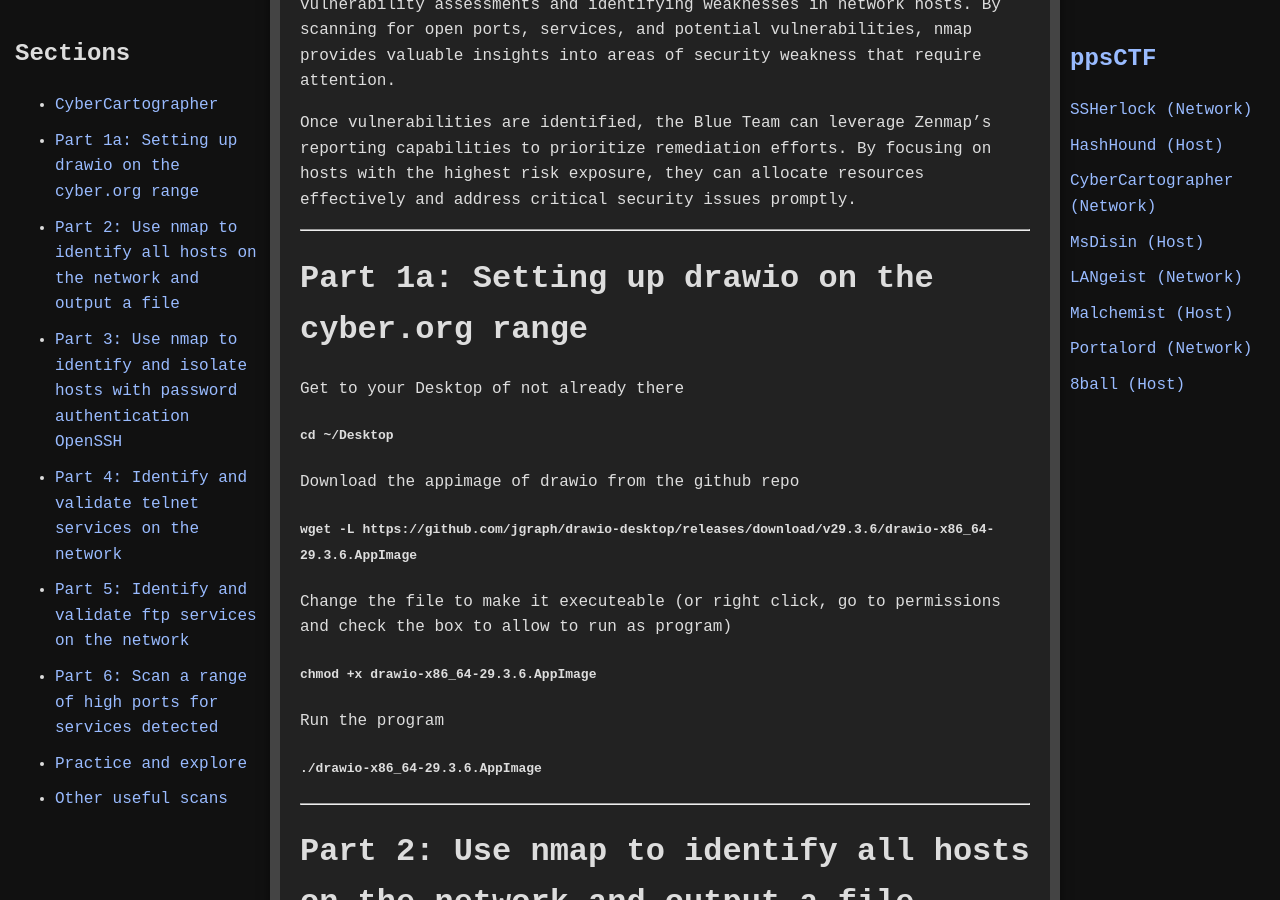
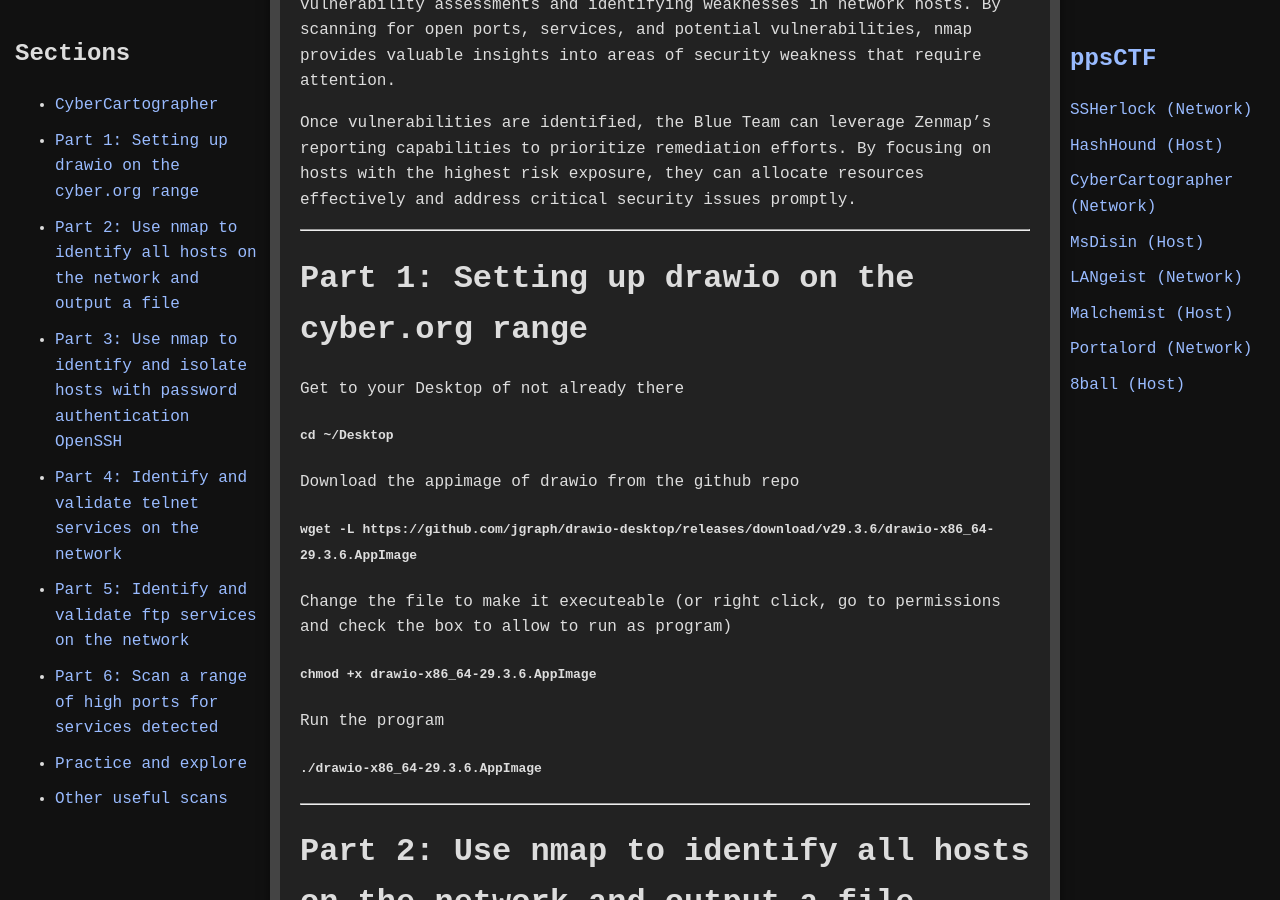
Before and after one commit to jboyce1/ppsCTF, a Jekyll site: the page built from classes/CyberCartographer/CyberCartographer.md, in a window 1280 px wide and 900 px high, scrolled down 1821 px. Built offline with Jekyll 4.4.1, drawn with Linux system fonts in a browser that asks for light colours; some of the changed text lies outside the part shown.

Commit message:
Update CyberCartographer.md

```diff
--- a/classes/CyberCartographer/CyberCartographer.md
+++ b/classes/CyberCartographer/CyberCartographer.md
@@ -42,7 +42,7 @@ Once vulnerabilities are identified, the Blue Team can leverage Zenmap's reporti
 
 ---
 
-# Part 1a: Setting up drawio on the cyber.org range
+# Part 1: Setting up drawio on the cyber.org range
 
 Get to your Desktop of not already there
 #### `cd ~/Desktop`
```
Also changed, not shown: other parts of classes/CyberCartographer/CyberCartographer.md (+3 -3 lines).
